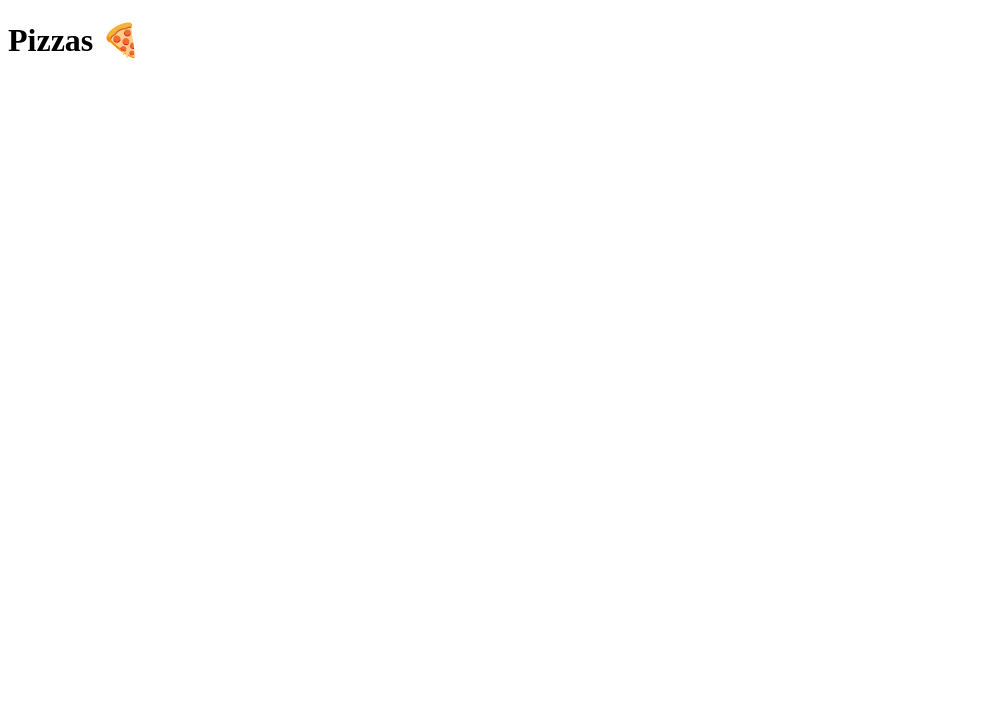
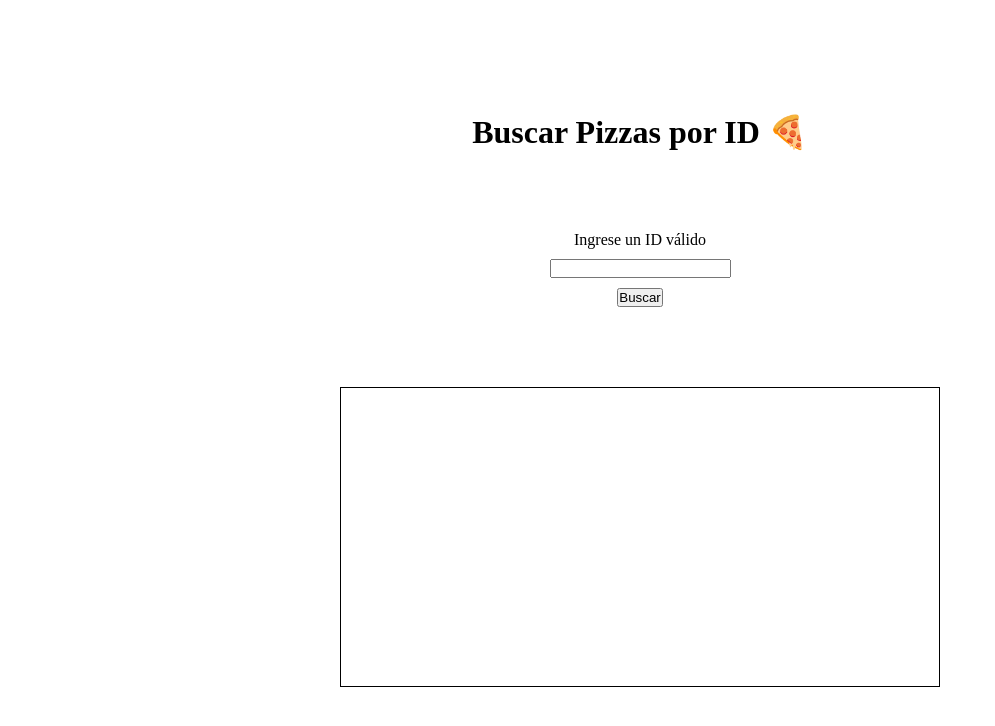
Before and after one commit to rodrigocee/entrega-javascript, a plain HTML site: page index.html in a window 1280 px wide. Shown: the whole page, without its empty margins (0-995 px from the left). Drawn offline with Linux system fonts and the light colour scheme.

Commit message:
actualizacion

```diff
--- a/index.html
+++ b/index.html
@@ -1,13 +1,27 @@
 <!DOCTYPE html>
 <html lang="en">
+
 <head>
     <meta charset="UTF-8">
     <meta http-equiv="X-UA-Compatible" content="IE=edge">
     <meta name="viewport" content="width=device-width, initial-scale=1.0">
     <title>Pizzeria</title>
-    <script src="./javascript.js"></script>
+    <link rel="stylesheet" href="./styles.css">
+    <script src="./main.js"></script>
 </head>
+
 <body>
-    <h1>Pizzas 🍕</h1>
+    <main>
+        <h1>Buscar Pizzas por ID 🍕</h1>
+        <form class="pizza-form">
+            <label for="pizzaId__input">Ingrese un ID válido</label>
+            <input type="number" name="pizzaId__input" id="pizzaId__input">
+            <input type="button" value="Buscar">
+        </form>
+        <div class="container">
+
+        </div>
+    </main>
 </body>
+
 </html>
--- a/javascript.js
+++ /dev/null
@@ -1,49 +0,0 @@
-const pizzas = [
-    {id: 1, name: "Mozzarella", ingredientes: ["queso muzzarela", "salsa de tomate", "aceitunas"], precio: 500},
-    {id: 2, name: "Especial", ingredientes: ["queso muzzarela", "salsa de tomate", "jamón cocido", "morrón"], precio: 530},
-    {id: 3, name: "Fugazzetta", ingredientes: ["queso muzzarela", "queso cuartirolo", "cebolla"], precio: 640},
-    {id: 4, name: "Napolitana", ingredientes: ["queso muzzarela", "salsa de tomate", "rodajas de tomate", "albahaca"], precio: 580},
-    {id: 5, name: "Calabresa", ingredientes: ["queso muzzarella", "salsa de tomate", "longaniza calabresa"], precio: 620},
-    {id: 6, name: "de Rúcula", ingredientes: ["queso muzzarella", "queso parmesano", "rúcula", "jamón crudo"], precio: 650},
-    {id: 7, name: "Marinara", ingredientes: ["salsa de tomate", "orégano", "ajo", "albahaca"], precio: 550}
-]
-
-//Imprimir las pizzas que tienen un ID impar
-
-for (let i = 0; i < pizzas.length; i++) {
-    if (pizzas[i].id % 2 === 1) {
-        console.log(`La pizza ${pizzas[i].name} tiene un Id impar`);
-    };
-}
-
-// Hay pizzas que salen menos de $600?
-
-function pizzaEconomica() {
-    const pizzasMenos600 = pizzas.find(pizza => pizza.precio < 600)
-    if (pizzasMenos600) {
-        return "Si, hay pizzas de menos de $600"
-    }
-}
-
-console.log(pizzaEconomica())
-
-// Imprimir el nombre de cada pizza con su precio
-
-const pizzasYPrecio = pizzas.forEach(pizza => console.log(`La pizza ${pizza.name} sale $${pizza.precio}`))
-
-// Ingredientes de cada pizza usando una iteración adentro de otra
-
-for (let i = 0; i < pizzas.length; i++) {
-    let ingredientesDePizza = "";
-    for (let j = 0; j < pizzas[i].ingredientes.length; j++) {
-        ingredientesDePizza += pizzas[i].ingredientes[j] + " - "
-    }
-    console.log(`Los ingredientes de la pizza ${pizzas[i].name} son: ${ingredientesDePizza}`)
-}
-
-// mismo ejercicio, otra resolución
-
-for (let i = 0; i < pizzas.length; i++) {
-    let ingredientesDePizza = pizzas[i].ingredientes.join(", ")
-    console.log(`Los ingredientes de la pizza ${pizzas[i].name} son: ${ingredientesDePizza}`)
-}
--- /dev/null
+++ b/main.js
@@ -0,0 +1,14 @@
+const pizzas = [
+    {id: 1, name: "Mozzarella", ingredientes: ["queso muzzarela", "salsa de tomate", "aceitunas"], precio: 500},
+    {id: 2, name: "Especial", ingredientes: ["queso muzzarela", "salsa de tomate", "jamón cocido", "morrón"], precio: 530},
+    {id: 3, name: "Fugazzetta", ingredientes: ["queso muzzarela", "queso cuartirolo", "cebolla"], precio: 640},
+    {id: 4, name: "Napolitana", ingredientes: ["queso muzzarela", "salsa de tomate", "rodajas de tomate", "albahaca"], precio: 580},
+    {id: 5, name: "Calabresa", ingredientes: ["queso muzzarella", "salsa de tomate", "longaniza calabresa"], precio: 620},
+    {id: 6, name: "de Rúcula", ingredientes: ["queso muzzarella", "queso parmesano", "rúcula", "jamón crudo"], precio: 650},
+    {id: 7, name: "Marinara", ingredientes: ["salsa de tomate", "orégano", "ajo", "albahaca"], precio: 550}
+]
+
+
+let numberInput = document.getElementById('pizzaId__input')
+
+console.log(numberInput)
--- /dev/null
+++ b/styles.css
@@ -0,0 +1,29 @@
+* {
+    box-sizing: border-box;
+    padding: 0;
+    margin: 0;
+}
+
+main {
+    width: 100vw;
+    height: 100vh;
+    display: flex;
+    flex-direction: column;
+    align-items: center;
+    justify-content: center;
+    gap: 80px;
+}
+
+.pizza-form {
+    display: flex;
+    flex-direction: column;
+    align-items: center;
+    justify-content: center;
+    gap: 10px;
+}
+
+.container {
+    width: 600px;
+    height: 300px;
+    border: 1px solid black ;
+}
```
Also changed, not shown: e1/index.html (added, +13 -0 lines), e1/javascript.js (added, +49 -0 lines).
